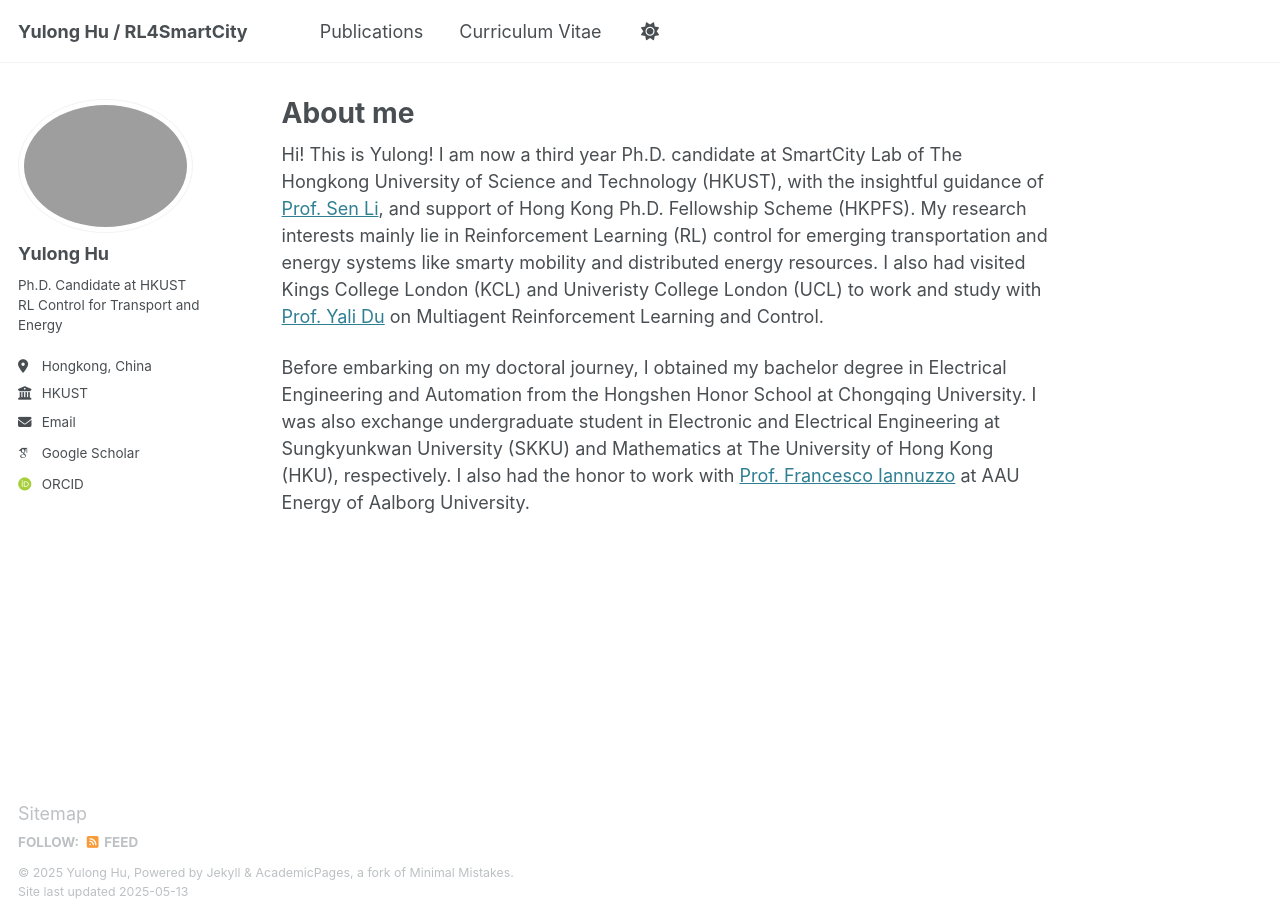
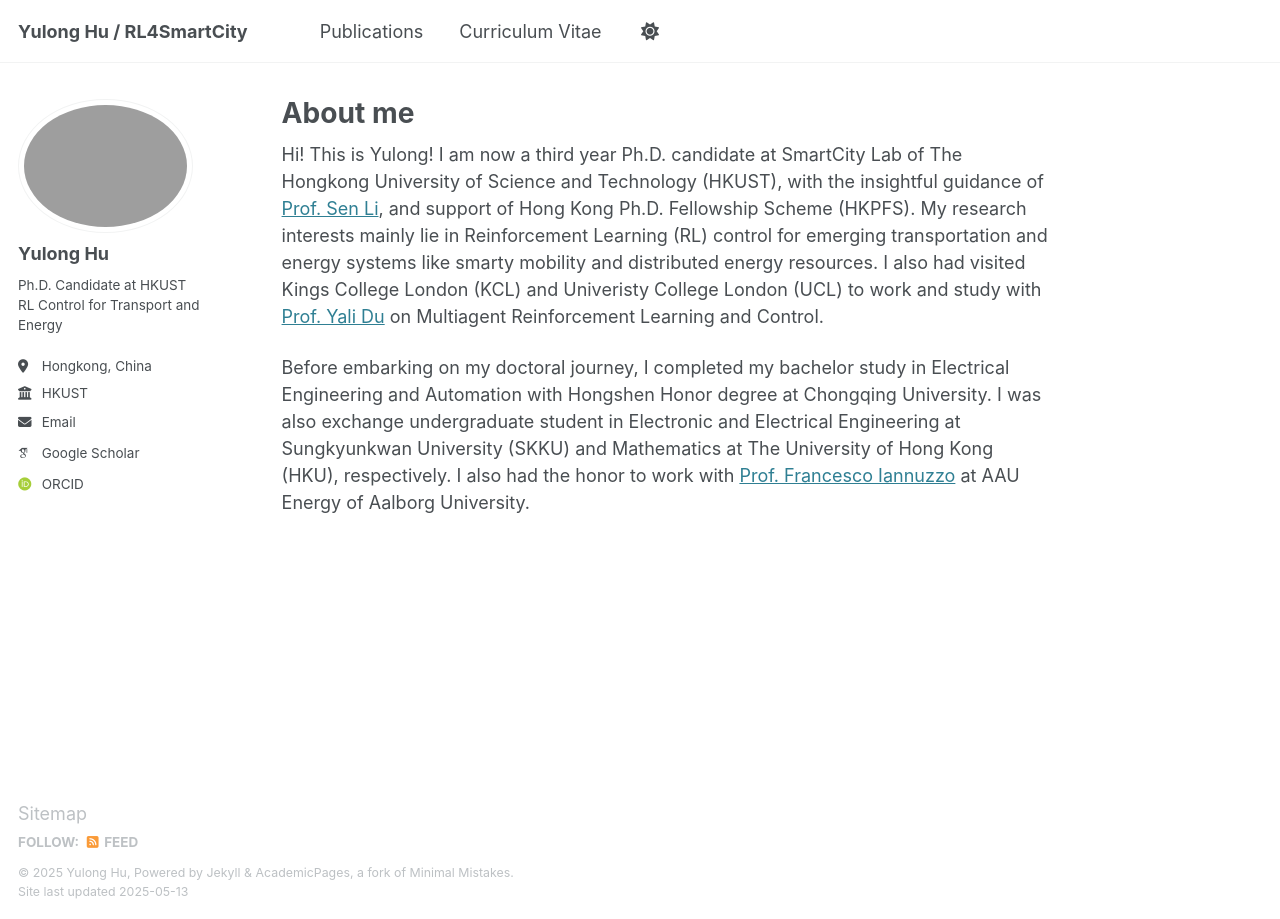
Before and after one commit to yulonghu2000/yulonghu2000.github.io, a Jekyll site: the page built from _pages/about.md, in a window 1280 px wide. Built offline with Jekyll 4.4.1, drawn with Linux system fonts in a browser that asks for light colours; some web fonts are replaced.

Commit message:
Update about.md

```diff
--- a/_pages/about.md
+++ b/_pages/about.md
@@ -9,4 +9,4 @@ redirect_from:
 
 Hi! This is Yulong! I am now a third year Ph.D. candidate at SmartCity Lab of The Hongkong University of Science and Technology (HKUST), with the insightful guidance of [Prof. Sen Li](https://seng.hkust.edu.hk/about/people/faculty/sen-li), and support of Hong Kong Ph.D. Fellowship Scheme (HKPFS). My research interests mainly lie in Reinforcement Learning (RL) control for emerging transportation and energy systems like smarty mobility and distributed energy resources. I also had visited Kings College London (KCL) and Univeristy College London (UCL) to work and study with [Prof. Yali Du](https://www.kcl.ac.uk/people/yali-du) on Multiagent Reinforcement Learning and Control.
 
-Before embarking on my doctoral journey, I obtained my bachelor degree in Electrical Engineering and Automation from the Hongshen Honor School at Chongqing University. I was also exchange undergraduate student in Electronic and Electrical Engineering at Sungkyunkwan University (SKKU) and Mathematics at The University of Hong Kong (HKU), respectively. I also had the honor to work with [Prof. Francesco Iannuzzo](https://vbn.aau.dk/en/persons/fia) at AAU Energy of Aalborg University.
+Before embarking on my doctoral journey, I completed my bachelor study in Electrical Engineering and Automation with Hongshen Honor degree at Chongqing University. I was also exchange undergraduate student in Electronic and Electrical Engineering at Sungkyunkwan University (SKKU) and Mathematics at The University of Hong Kong (HKU), respectively. I also had the honor to work with [Prof. Francesco Iannuzzo](https://vbn.aau.dk/en/persons/fia) at AAU Energy of Aalborg University.
```
